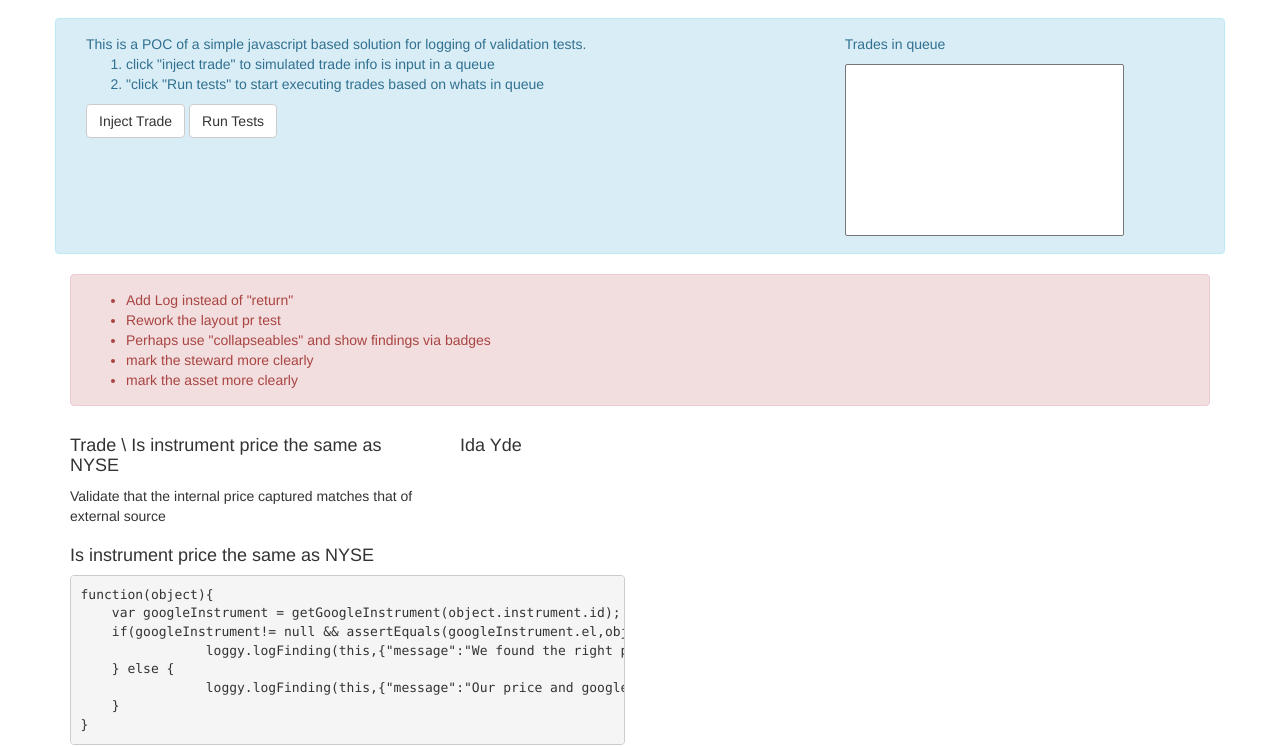
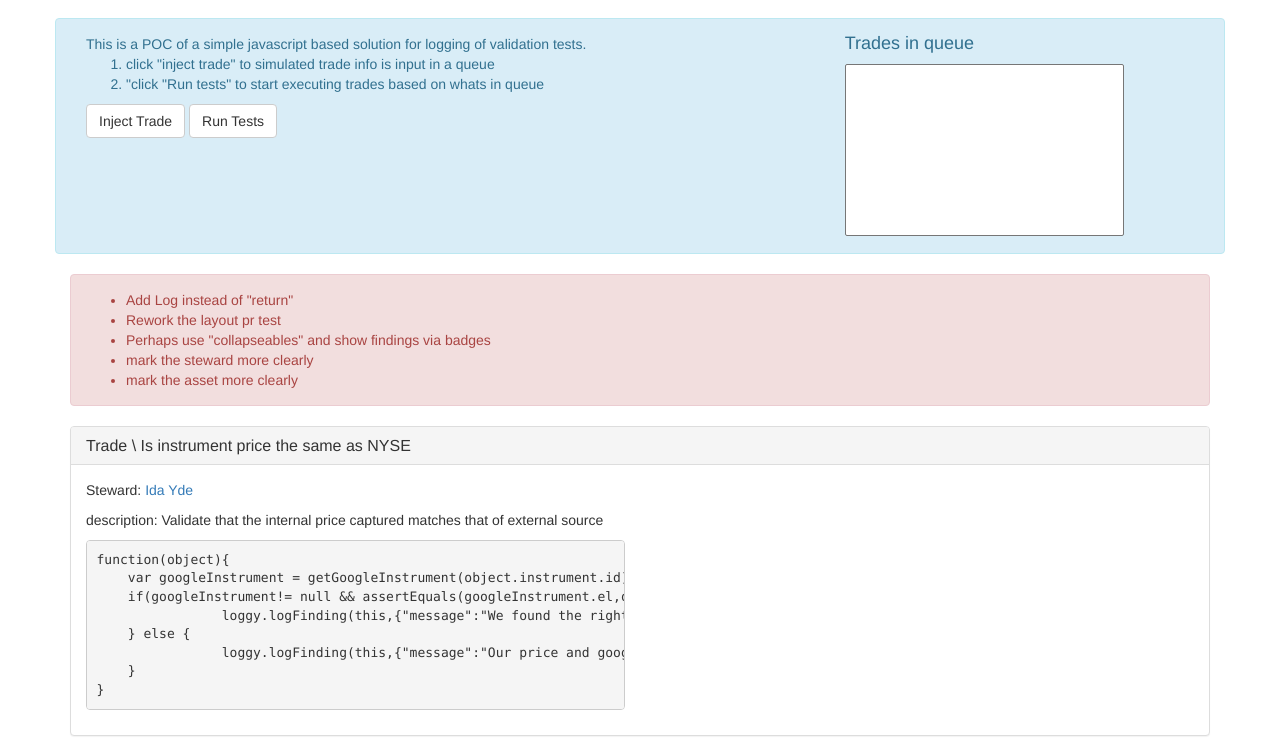
Before and after one commit to jesper-lind/jesper-lind.github.io, a plain HTML site: page index.html in a window 1280 px wide. Shown: the part 54-801 px from the top of the page. Drawn offline with nearby package versions, Linux system fonts and the light colour scheme; some packages are replaced by stand-ins of ours.

Commit message:
updated index.html

```diff
--- a/index.html
+++ b/index.html
@@ -52,8 +52,7 @@
         </div>
 
         <div class="col-md-4">
-            <p>Trades in queue</p>
-
+            <h4>Trades in queue</h4>
                <select readonly="readonly" multiple="true" size="10" style="width:80%">
                    <option ng-repeat="trade in loggy.JQ">{{trade.id}}</option>
                </select>
@@ -68,30 +67,34 @@
             <li>Perhaps use "collapseables" and show findings via badges</li>
             <li>mark the steward more clearly</li>
             <li>mark the asset more clearly</li>
+        </ul>
+    </div>
 
 
-        </ul>
+	<div class="panel panel-default" ng-repeat="test in loggy.testSuite">
+	  <div class="panel-heading">
+		<h3 class="panel-title "data-toggle="collapse" data-target="#test_{{$index}}_body">{{test.dataAsset}} \ {{test.name}}<span class="badge pull-right">{{test.log.length}}</span></h3>
+	  </div>
+	  <div class="panel-body " id="test_{{$index}}_body"  >
+	  <div class="row">
+	  <div class="col-md-6">
+		<p>Steward: <a href="#">{{test.steward}}</a></p>
+		<p>description: {{test.description}}</p>
+		<pre>{{test.testFunction}}</pre>
+	  </div>
+	  <div class="col-md-6">
+		<ul class="list-group">
+			<li class="list-group-item list-group-item-{{entry.type}}" ng-repeat="entry in test.log">{{entry.message}}<span class="glyphicon glyphicon-cog pull-right"></span></li>
 
+		</ul>
+	  </div>
+	  </div>
 
-    </div>
-
-    <div ng-repeat="test in loggy.testSuite">
+	  </div>
+	</div>
 
 
 
-        <div class="row">
-
-
-        <div class="col-md-4"><h4>{{test.dataAsset}} \ {{test.name}}</h4><p>{{test.description}}</p></div>
-        <div class="col-md-4"><h4>{{test.steward}}</h4></div>
-        <div class="col-md-3"></div>
-        </div>
-        <div class="row">
-        <div class="col-md-12"><h4>{{test.name}}</h4></div>
-        <div class="col-md-6"><pre>{{test.testFunction}}</pre></div>
-        <div class="col-md-6"><div class="alert alert-{{entry.type}}" ng-repeat="entry in test.log">{{entry.message}}<div class="pull-right"><span class="glyphicon glyphicon-ok "></span>&nbsp;<span class="glyphicon glyphicon-remove"></span>&nbsp;<span class="glyphicon glyphicon-envelope"></span></div></div></div>
-        </div>
-    </div>
 </div>
 <!-- jQuery (necessary for Bootstrap's JavaScript plugins) -->
 <script src="https://ajax.googleapis.com/ajax/libs/jquery/1.12.4/jquery.min.js"></script>
```
